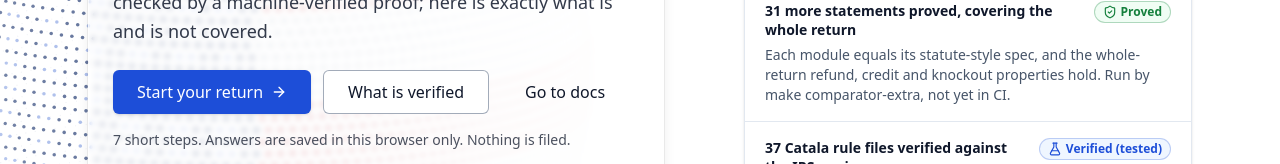
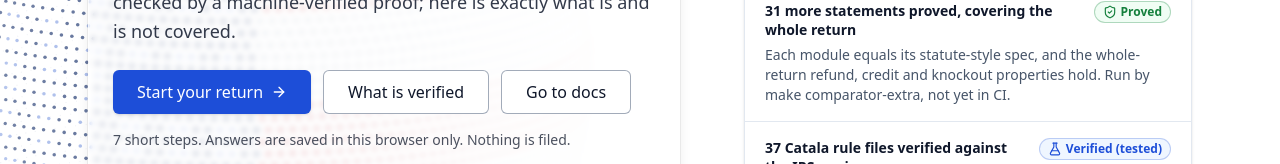
Before and after one commit to arniber21/ustax, a React (Vite) app in the folder web/: page / in a window 1280 px wide. Shown: the part 425-589 px from the top of the page. Built offline with nearby package versions, Linux system fonts and the light colour scheme.

Commit message:
Home: Go to docs is an outlined button like the others
Co-Authored-By: Claude Sonnet 5.5 <noreply@anthropic.com>

```diff
--- a/web/src/pages/HomePage.tsx
+++ b/web/src/pages/HomePage.tsx
@@ -51,7 +51,7 @@ export function HomePage() {
           <DotGlobe />
         </div>
         <section className="relative z-10 grid items-start gap-10 py-12 lg:grid-cols-[minmax(0,1fr)_minmax(0,28rem)] lg:gap-16 lg:py-20">
-          <div className="max-w-xl [text-shadow:0_0_5px_var(--background),0_0_12px_var(--background),0_0_22px_var(--background)] [&_a]:[text-shadow:none]">
+          <div className="max-w-[40rem] [text-shadow:0_0_5px_var(--background),0_0_12px_var(--background),0_0_22px_var(--background)] [&_a]:[text-shadow:none]">
             <p className="m-0 inline-flex items-center gap-2 rounded-full border bg-background/80 px-3 py-1 text-xs font-medium text-muted-foreground shadow-xs backdrop-blur [text-shadow:none]">
               <span className="size-1.5 rounded-full bg-success" aria-hidden="true" />
               Tax year 2024 · Federal income tax
@@ -71,7 +71,7 @@ export function HomePage() {
                 <ButtonLink size="lg" variant="secondary" to="/trust">
                   What is verified
                 </ButtonLink>
-                <ButtonLink size="lg" variant="ghost" to="/docs">
+                <ButtonLink size="lg" variant="secondary" to="/docs">
                   Go to docs
                 </ButtonLink>
               </div>
```
